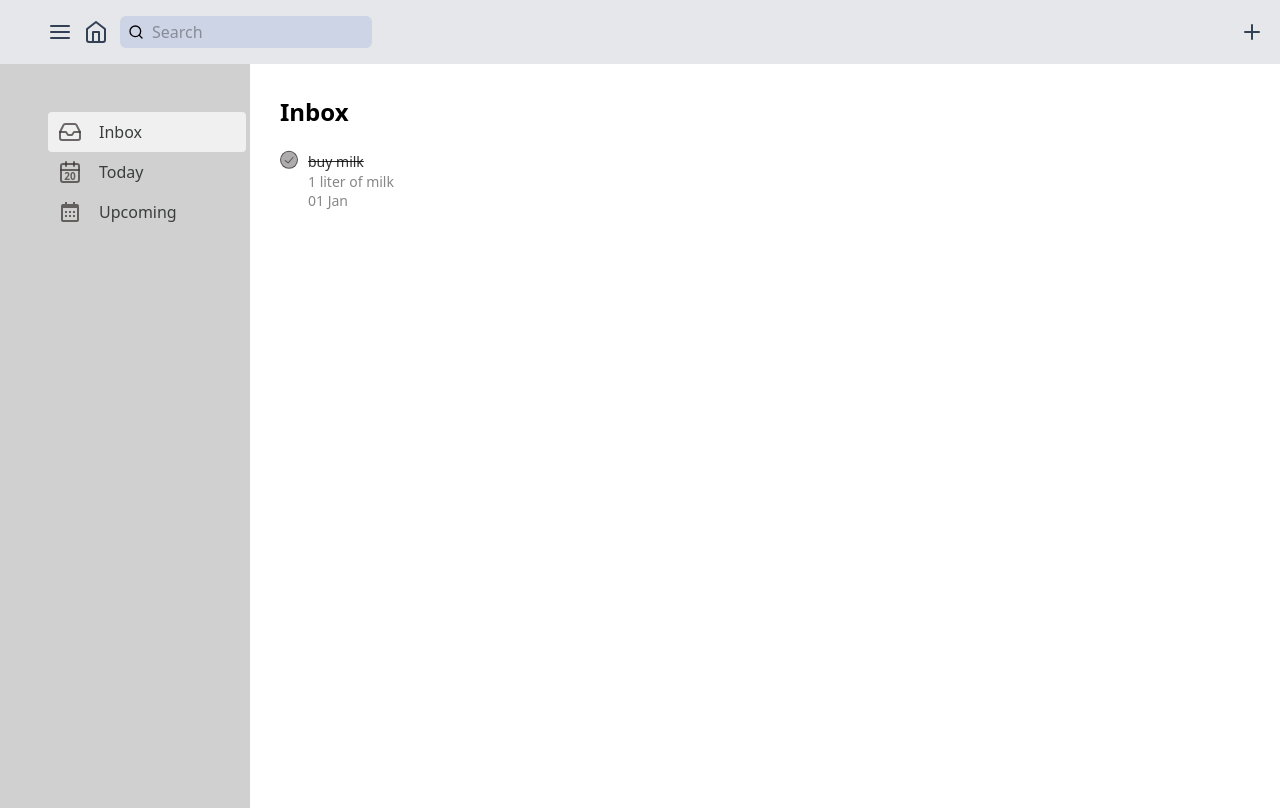
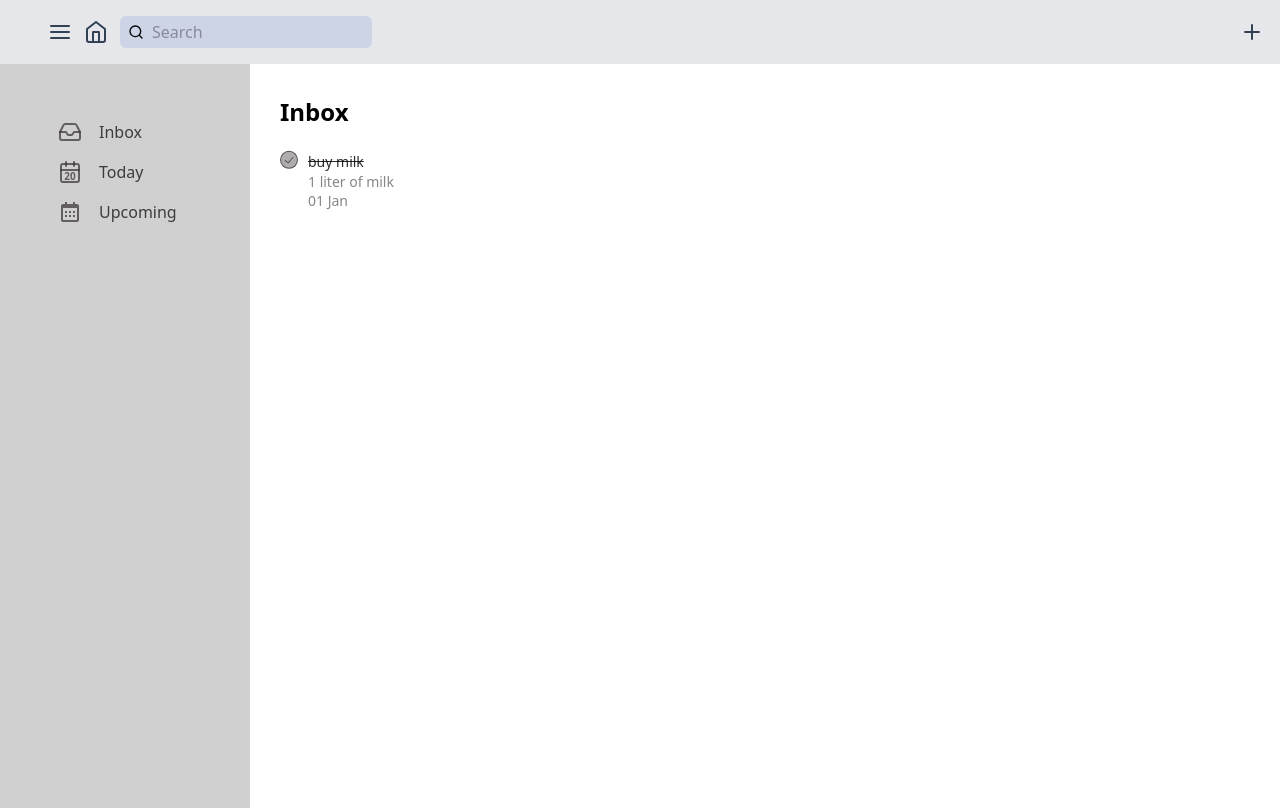
Before and after one commit to karti16/Todo-List, a React app: page /inbox in a window 1280 px wide. Built offline with nearby package versions, Linux system fonts and the light colour scheme.

Commit message:
Removed unused imports

```diff
--- a/src/components/datepicker/datePicker.jsx
+++ b/src/components/datepicker/datePicker.jsx
@@ -1,7 +1,5 @@
 import DatePicker from 'react-datepicker';
 import 'react-datepicker/dist/react-datepicker.css';
-import { useState } from 'react';
-import { classNames } from 'classnames/bind';
 
 const Datepicker = ({ classname, selectedDate, getDate }) => {
   return (
--- a/src/components/listitems/listItems.jsx
+++ b/src/components/listitems/listItems.jsx
@@ -3,7 +3,7 @@ import { useStore } from '../../store/uiStore';
 import { useEffect, useState } from 'react';
 import { FiTrash2, FiEdit3 } from 'react-icons/fi';
 import EditTask from '../edittask/editTask';
-import { format, parseISO } from 'date-fns';
+import { format } from 'date-fns';
 
 export default function ListItems({ data }) {
   const { toggleComplete, delTask } = useStore((state) => ({
--- a/src/components/navbar/navbar.jsx
+++ b/src/components/navbar/navbar.jsx
@@ -3,7 +3,7 @@ import SearchField from './searchField/searchField';
 import { useStore } from '../../store/uiStore';
 import styles from './navbar.module.scss';
 import AddTask from '../addtask/addTask';
-import { useState, useEffect } from 'react';
+import { useState } from 'react';
 import { Link } from 'react-router-dom';
 
 function Navbar() {
--- a/src/components/navbar/searchField/searchField.jsx
+++ b/src/components/navbar/searchField/searchField.jsx
@@ -1,8 +1,7 @@
 import { FiSearch, FiX } from 'react-icons/fi';
-import { useState, useEffect } from 'react';
+import { useState } from 'react';
 import styles from './searchField.module.scss';
 import { useStore } from '../../../store/uiStore';
-import MainContent from '../../inbox/inbox';
 
 const SearchField = () => {
   const { tasks } = useStore((state) => ({
--- a/src/components/sidebar/sidebar.jsx
+++ b/src/components/sidebar/sidebar.jsx
@@ -1,9 +1,9 @@
 import styles from './sidebar.module.scss';
 import { useStore } from '../../store/uiStore';
-import sidebarList from './sidebarList';
-import { FiMenu, FiHome } from 'react-icons/fi';
-import { useState, useEffect, useRef } from 'react';
+import { FiInbox, FiCalendar } from 'react-icons/fi';
+import { useEffect, useRef } from 'react';
 import { Link } from 'react-router-dom';
+import { BiCalendar } from 'react-icons/bi';
 
 const Sidebar = () => {
   const toggle = useStore((state) => state.toggle);
@@ -37,44 +37,60 @@ const Sidebar = () => {
   return (
     <div className={`${styles.sidebar} ${toggle ? styles.open : ''}`}>
       <ul>
-        {sidebarList.map((item) => {
-          return (
-            <li key={item.title}>
+        <li key="inbox">
           <Link
-                id={item.title}
+            id="inbox"
             ref={inboxTab}
             onClick={handleClick}
-                className={`${item.title == 'inbox' ? styles.selected : ''} `}
-                to={item.url}
+            // className={`${item.title == 'inbox' ? styles.selected : ''} `}
+            to="/inbox"
           >
-                {getIcons(item.iconName, item.iconSource, item.date)}
-                {item.title}
+            <div className={styles.icon}>
+              <div>
+                <FiInbox />
+              </div>
+              <span className={styles.date}></span>
+            </div>
+            inbox
           </Link>
         </li>
-          );
-        })}
+        <li key="today">
+          <Link
+            id="today"
+            ref={inboxTab}
+            onClick={handleClick}
+            // className={`${item.title == 'inbox' ? styles.selected : ''} `}
+            to="/today"
+          >
+            <div className={styles.icon}>
+              <div>
+                <FiCalendar />
+              </div>
+              <span className={styles.date}>{new Date().getDate()}</span>
+            </div>
+            today
+          </Link>
+        </li>
+        <li key="upcoming">
+          <Link
+            id="upcoming"
+            ref={inboxTab}
+            onClick={handleClick}
+            // className={`${item.title == 'inbox' ? styles.selected : ''} `}
+            to="/upcoming"
+          >
+            <div className={styles.icon}>
+              <div>
+                <BiCalendar />
+              </div>
+              <span className={styles.date}></span>
+            </div>
+            upcoming
+          </Link>
+        </li>
       </ul>
     </div>
   );
 };
 
-function getIcons(iconName, iconSource, date) {
-  const [icon, setIcon] = useState();
-  useEffect(() => {
-    if (iconSource == 'fi') {
-      import('react-icons/fi').then((icons) => setIcon(icons[iconName]));
-    }
-    if (iconSource == 'bi') {
-      import('react-icons/bi').then((icons) => setIcon(icons[iconName]));
-    }
-  }, []);
-
-  return (
-    <div className={styles.icon}>
-      <div>{icon}</div>
-      <span className={styles.date}>{date}</span>
-    </div>
-  );
-}
-
 export default Sidebar;
--- a/src/components/sidebar/sidebarList.js
+++ /dev/null
@@ -1,27 +0,0 @@
-const sidebarList = [
-  {
-    title: 'inbox',
-    url: '#',
-    iconName: 'FiInbox',
-    iconSource: 'fi',
-    url: '/inbox',
-  },
-  {
-    title: 'today',
-    url: '#',
-    iconName: 'FiCalendar',
-    iconSource: 'fi',
-    url: '/today',
-  },
-  {
-    title: 'upcoming',
-    url: '#',
-    iconName: 'BiCalendar',
-    iconSource: 'bi',
-    url: '/upcoming',
-  },
-];
-
-const date = new Date().getDate();
-sidebarList[1].date = date;
-export default sidebarList;
--- a/webpack.config.js
+++ b/webpack.config.js
@@ -2,7 +2,7 @@ const path = require('path');
 const HtmlWebpackPlugin = require('html-webpack-plugin');
 const MiniCssExtractPlugin = require('mini-css-extract-plugin');
 const CopyPlugin = require('copy-webpack-plugin');
-const { CleanWebpackPlugin } = require('clean-webpack-plugin');
+// const { CleanWebpackPlugin } = require('clean-webpack-plugin');
 
 // const BundleAnalyzerPlugin =
 //   require('webpack-bundle-analyzer').BundleAnalyzerPlugin;
@@ -19,7 +19,10 @@ module.exports = {
     clean: true,
     assetModuleFilename: '[name][ext]',
   },
-  devtool: 'source-map',
+  performance: {
+    hints: false,
+  },
+  devtool: 'inline-source-map',
   devServer: {
     watchFiles: [
       path.resolve(__dirname, 'dist'),
@@ -33,7 +36,7 @@ module.exports = {
     historyApiFallback: true,
   },
   resolve: {
-    extensions: ['.js', '.jsx', '.json'],
+    extensions: ['.mjs', '.js', '.jsx', '.json'],
   },
   module: {
     rules: [
```
Also changed, not shown: 9 other files (tests, documents, lock files or other folders). Lines whose indentation alone changed are shown as unchanged.
